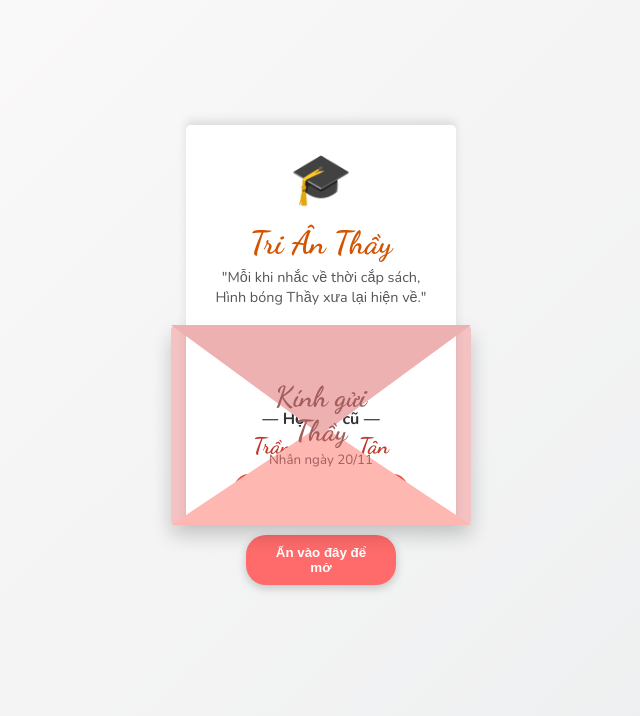
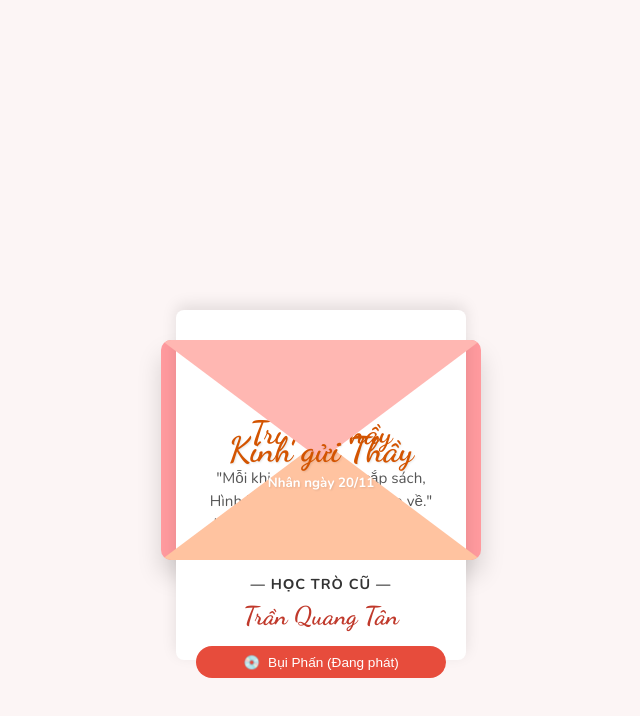
Before and after one commit to tanhgpt/thiep2010, a plain HTML site: page index.html in a window 1280 px wide. Shown: the whole page, without its empty margins (319-959 px from the left). Drawn offline with nearby package versions, Linux system fonts and the light colour scheme.

Commit message:
Update index.html

```diff
--- a/index.html
+++ b/index.html
@@ -3,14 +3,13 @@
 <head>
     <meta charset="UTF-8">
     <meta name="viewport" content="width=device-width, initial-scale=1.0">
-    <title>Chúc Mừng 20/11 - Trần Quang Tân</title>
+    <title>Chúc Mừng 20/11</title>
     <link href="https://fonts.googleapis.com/css2?family=Dancing+Script:wght@700&family=Nunito:wght@400;700&display=swap" rel="stylesheet">
 
     <style>
-        /* --- CÀI ĐẶT CHUNG --- */
         body {
-            background: linear-gradient(135deg, #fdfbfb 0%, #ebedee 100%); /* Nền sáng nhẹ để nổi bật phong bì hồng */
-            background-color: #ffdde1; /* Fallback */
+            /* Nền màu kem nhẹ cho sạch sẽ */
+            background-color: #fcf5f5;
             height: 100vh;
             margin: 0;
             display: flex;
@@ -20,177 +19,167 @@
             overflow: hidden;
         }
 
-        /* --- KHUNG BAO BỌC (WRAPPER) --- */
+        /* Khung chính */
         .wrapper {
             position: relative;
-            width: 300px;
-            height: 200px; /* Chiều cao phong bì đóng */
-            margin-top: 50px; /* Đẩy xuống một chút để có chỗ thiệp trồi lên */
+            width: 320px;
+            height: 220px; /* Kích thước phong bì */
             cursor: pointer;
+            margin-top: 100px; /* Để khoảng trống phía trên cho thiệp trồi lên */
         }
 
-        /* --- PHẦN PHONG BÌ (CỐ ĐỊNH) --- */
-        .envelope {
+        /* 1. LƯNG PHONG BÌ (Màu hồng đậm nhất) */
+        .envelope-back {
             position: absolute;
             width: 100%;
             height: 100%;
-            background-color: #f4c2c2; /* Màu hồng phấn */
-            border-radius: 5px;
-            box-shadow: 0 10px 20px rgba(0,0,0,0.2);
-            z-index: 1; /* Lớp thấp nhất */
+            background-color: #ff9a9e;
+            border-radius: 10px;
+            z-index: 1;
+            box-shadow: 0 15px 25px rgba(0,0,0,0.15);
         }
 
-        /* --- NẮP PHONG BÌ (FLAP) --- */
-        .flap {
+        /* 2. TẤM THIỆP (Nằm giữa Lưng và Túi trước) */
+        .card {
+            position: absolute;
+            left: 15px; /* Căn giữa: (320 - 290) / 2 */
+            width: 290px;
+            height: 350px; /* Thiệp dài */
+            background: white;
+            border-radius: 8px;
+            padding: 25px 20px;
+            box-sizing: border-box;
+            text-align: center;
+            box-shadow: 0 -5px 15px rgba(0,0,0,0.1);
+
+            /* VỊ TRÍ BAN ĐẦU: Thụt sâu xuống dưới để giấu đi */
+            bottom: 0;
+            transform: translateY(100px); /* Đẩy thiệp xuống thấp hẳn */
+            transition: transform 0.8s cubic-bezier(0.175, 0.885, 0.32, 1.275); /* Hiệu ứng nảy nhẹ */
+            z-index: 2;
+
+            /* Ẩn bớt phần thừa dưới đáy phong bì */
+            /* Nhưng ta sẽ dùng z-index để che */
+        }
+
+        /* 3. TÚI TRƯỚC (Tam giác dưới - Che chân thiệp) */
+        .envelope-front {
+            position: absolute;
+            bottom: 0;
+            left: 0;
+            width: 0;
+            height: 0;
+            border-left: 160px solid transparent;
+            border-right: 160px solid transparent;
+            border-bottom: 120px solid #ffc3a0; /* Màu hồng nhạt hơn lưng */
+            z-index: 4; /* Đè lên thiệp */
+            border-radius: 0 0 10px 10px;
+            pointer-events: none; /* Cho phép bấm xuyên qua vào wrapper */
+        }
+
+        /* 4. NẮP PHONG BÌ (Tam giác trên - Che đầu thiệp) */
+        .envelope-flap {
             position: absolute;
             top: 0;
             left: 0;
             width: 0;
             height: 0;
-            border-left: 150px solid transparent;
-            border-right: 150px solid transparent;
-            border-top: 110px solid #eeb1b1; /* Màu nắp đậm hơn chút */
+            border-left: 160px solid transparent;
+            border-right: 160px solid transparent;
+            border-top: 120px solid #ffb7b2; /* Màu nắp */
             transform-origin: top;
-            transition: transform 0.6s ease-in-out, z-index 0.2s;
-            z-index: 5; /* Ban đầu nằm trên cùng */
+            transition: transform 0.6s ease, z-index 0.1s;
+            z-index: 5; /* Trên cùng khi đóng */
+            border-radius: 10px 10px 0 0;
         }
 
-        /* --- TÚI PHONG BÌ (POCKET - TAM GIÁC DƯỚI) --- */
-        /* Đây là phần quan trọng để che thiệp */
-        .pocket {
+        /* CHỮ "Kính gửi Thầy" */
+        .cover-text {
             position: absolute;
-            bottom: 0;
-            left: 0;
-            width: 0;
-            height: 0;
-            border-left: 150px solid transparent;
-            border-right: 150px solid transparent;
-            border-bottom: 100px solid #ffb7b2; /* Màu túi */
-            z-index: 4; /* Luôn nằm trên thiệp */
+            top: 55%;
+            left: 50%;
+            transform: translate(-50%, -50%);
+            z-index: 6;
+            text-align: center;
+            color: #fff;
+            font-weight: bold;
+            text-shadow: 1px 1px 2px rgba(0,0,0,0.1);
+            transition: opacity 0.3s;
+            width: 100%;
+            pointer-events: none;
+        }
+        .cover-text h2 {
+            font-family: 'Dancing Script', cursive;
+            font-size: 2.2rem;
+            margin: 0;
+            color: #d35400;
         }
 
-        /* --- TẤM THIỆP (CARD) --- */
-        .card {
-            position: absolute;
-            bottom: 0;
-            left: 15px; /* Căn giữa: (300 - 270) / 2 */
-            width: 270px;
-            height: 400px; /* Thiệp dài */
-            background-color: white;
-            border-radius: 5px;
-            padding: 20px;
-            box-sizing: border-box;
-            text-align: center;
-            box-shadow: 0 -5px 10px rgba(0,0,0,0.1);
-
-            /* QUAN TRỌNG: Vị trí và chuyển động */
-            transform: translateY(0); /* Ban đầu nằm im */
-            transition: transform 0.8s ease-in-out 0.3s; /* Trễ 0.3s đợi nắp mở */
-            z-index: 2; /* Nằm giữa: Trên lưng, dưới túi */
-
-            display: flex;
-            flex-direction: column;
-            justify-content: flex-start; /* Nội dung bắt đầu từ trên */
-            align-items: center;
-        }
-
-        /* --- HIỆU ỨNG KHI MỞ --- */
-        /* 1. Nắp lật lên */
-        .wrapper.open .flap {
-            transform: rotateX(180deg);
-            z-index: 1; /* Đưa nắp xuống dưới cùng sau khi mở */
-        }
-
-        /* 2. Thiệp trồi lên */
-        .wrapper.open .card {
-            transform: translateY(-220px); /* Trượt lên trên */
-            z-index: 3; /* Khi trượt lên hết thì nổi lên trên */
-            transition: transform 0.8s ease-in-out 0.4s, z-index 0.1s linear 0.4s;
-        }
-
-        /* --- NỘI DUNG BÊN TRONG THIỆP --- */
-        .icon { font-size: 50px; margin-bottom: 5px; }
-        h1 {
-            font-family: 'Dancing Script', cursive;
-            color: #d35400;
-            font-size: 2rem;
-            margin: 5px 0;
-        }
-        .message {
-            font-size: 0.9rem;
-            color: #555;
-            line-height: 1.4;
-            margin-bottom: 10px;
-        }
-        .highlight { color: #e74c3c; font-weight: bold; }
-
-        /* Chữ ký */
-        .signature {
-            margin-top: 10px;
-            font-weight: bold;
-            color: #333;
-        }
-        .sub-name {
-            display: block;
-            font-family: 'Dancing Script', cursive;
-            font-size: 1.4rem;
-            color: #c0392b;
-            margin-top: 2px;
-        }
-
-        /* --- NÚT BẤM VÀ CHỮ BÊN NGOÀI --- */
-        .click-hint {
+        /* NÚT MỞ */
+        .open-hint {
             position: absolute;
             bottom: -60px;
             left: 50%;
             transform: translateX(-50%);
             background-color: #ff6b6b;
             color: white;
-            padding: 10px 20px;
-            border-radius: 20px;
+            padding: 10px 25px;
+            border-radius: 25px;
             border: none;
+            font-weight: bold;
             cursor: pointer;
-            font-weight: bold;
-            box-shadow: 0 3px 10px rgba(0,0,0,0.2);
-            transition: opacity 0.3s;
+            box-shadow: 0 4px 10px rgba(255, 107, 107, 0.4);
+            transition: all 0.3s;
+        }
+        .open-hint:hover { transform: translateX(-50%) scale(1.05); }
+
+        /* --- TRẠNG THÁI MỞ --- */
+        .wrapper.open .envelope-flap {
+            transform: rotateX(180deg); /* Lật nắp */
+            z-index: 1; /* Đưa nắp ra sau lưng */
         }
 
-        .wrapper.open .click-hint {
+        .wrapper.open .card {
+            transform: translateY(-150px); /* Thiệp trồi lên cao */
+            z-index: 3; /* Nổi lên trên túi trước */
+            transition-delay: 0.2s; /* Đợi nắp mở xíu mới lên */
+        }
+
+        .wrapper.open .cover-text,
+        .wrapper.open .open-hint {
             opacity: 0;
             pointer-events: none;
         }
 
-        .envelope-title {
-            position: absolute;
-            top: 50%;
-            left: 50%;
-            transform: translate(-50%, -50%);
-            z-index: 6; /* Trên cùng của nắp */
-            text-align: center;
-            color: #a35d5d;
-            pointer-events: none;
-            transition: opacity 0.3s;
+        /* Nội dung thiệp */
+        .icon { font-size: 50px; margin-bottom: 10px; }
+        .card h1 {
+            font-family: 'Dancing Script', cursive;
+            color: #d35400;
+            font-size: 2rem;
+            margin: 0;
         }
-        .envelope-title h2 {
-            font-family: 'Dancing Script', cursive;
-            margin: 0;
-            font-size: 1.8rem;
-        }
-        .wrapper.open .envelope-title { opacity: 0; }
+        .message { font-size: 0.95rem; color: #555; margin: 15px 0; line-height: 1.5; }
+        .highlight { color: #e74c3c; font-weight: bold; }
 
-        /* Nút nhạc */
+        .signature-box { margin-top: 15px; color: #333; }
+        .sign-title { font-weight: bold; font-size: 0.9rem; text-transform: uppercase; letter-spacing: 1px; }
+        .sign-name { font-family: 'Dancing Script', cursive; font-size: 1.6rem; color: #c0392b; display: block; margin-top: 5px; }
+
         .music-btn {
-            margin-top: auto; /* Đẩy xuống đáy thiệp */
-            padding: 8px 15px;
+            margin-top: 15px;
+            padding: 8px 20px;
             background: #e74c3c;
             color: white;
-            border-radius: 15px;
             border: none;
-            font-size: 0.8rem;
+            border-radius: 20px;
+            font-size: 0.85rem;
+            cursor: pointer;
             display: flex;
             align-items: center;
-            gap: 5px;
-            cursor: pointer;
+            justify-content: center;
+            gap: 8px;
+            width: 100%;
         }
         .spinning { animation: spin 2s linear infinite; }
         @keyframes spin { 100% { transform: rotate(360deg); } }
@@ -200,20 +189,21 @@
 <body>
 
     <div class="wrapper" onclick="openCard()">
-        <div class="envelope"></div>
+
+        <div class="envelope-back"></div>
 
         <div class="card">
             <div class="icon">🎓</div>
             <h1>Tri Ân Thầy</h1>
             <div class="message">
                 "Mỗi khi nhắc về thời cắp sách,<br>
-                Hình bóng Thầy xưa lại hiện về."<br><br>
-                Nhân ngày <span class="highlight">20/11</span>, em kính chúc Thầy luôn mạnh khỏe và hạnh phúc!
+                Hình bóng Thầy xưa lại hiện về."<br>
+                Nhân ngày <span class="highlight">20/11</span>, em kính chúc Thầy luôn vui vẻ và hạnh phúc!
             </div>
 
-            <div class="signature">
-                — Học trò cũ —
-                <span class="sub-name">Trần Quang Tân</span>
+            <div class="signature-box">
+                <span class="sign-title">— Học trò cũ —</span>
+                <span class="sign-name">Trần Quang Tân</span>
             </div>
 
             <button class="music-btn" onclick="toggleMusic(event)">
@@ -222,16 +212,17 @@
             </button>
         </div>
 
-        <div class="pocket"></div>
+        <div class="envelope-front"></div>
 
-        <div class="flap"></div>
-
-        <div class="envelope-title">
+        <div class="cover-text">
             <h2>Kính gửi Thầy</h2>
             <small>Nhân ngày 20/11</small>
         </div>
 
-        <button class="click-hint">Ấn vào đây để mở</button>
+        <div class="envelope-flap"></div>
+
+        <button class="open-hint">Ấn vào đây để mở</button>
+
     </div>
 
     <audio id="bgMusic" loop>
@@ -245,19 +236,21 @@
         function openCard() {
             if (isOpen) return;
 
+            // Thêm class mở
             document.querySelector('.wrapper').classList.add('open');
             isOpen = true;
 
-            // Xử lý nhạc
+            // Phát nhạc
             music.volume = 0.7;
             music.play().catch(() => {
+                // Nếu trình duyệt chặn, nhắc người dùng bấm nút
                 document.getElementById("musicText").innerText = "Bấm để phát nhạc";
                 document.getElementById("musicIcon").innerText = "▶️";
             });
         }
 
         function toggleMusic(e) {
-            e.stopPropagation(); // Ngăn bấm vào thiệp
+            e.stopPropagation();
             if (music.paused) {
                 music.play();
                 document.getElementById("musicText").innerText = "Bụi Phấn (Đang phát)";
@@ -269,5 +262,6 @@
             }
         }
     </script>
+
 </body>
 </html>
```
